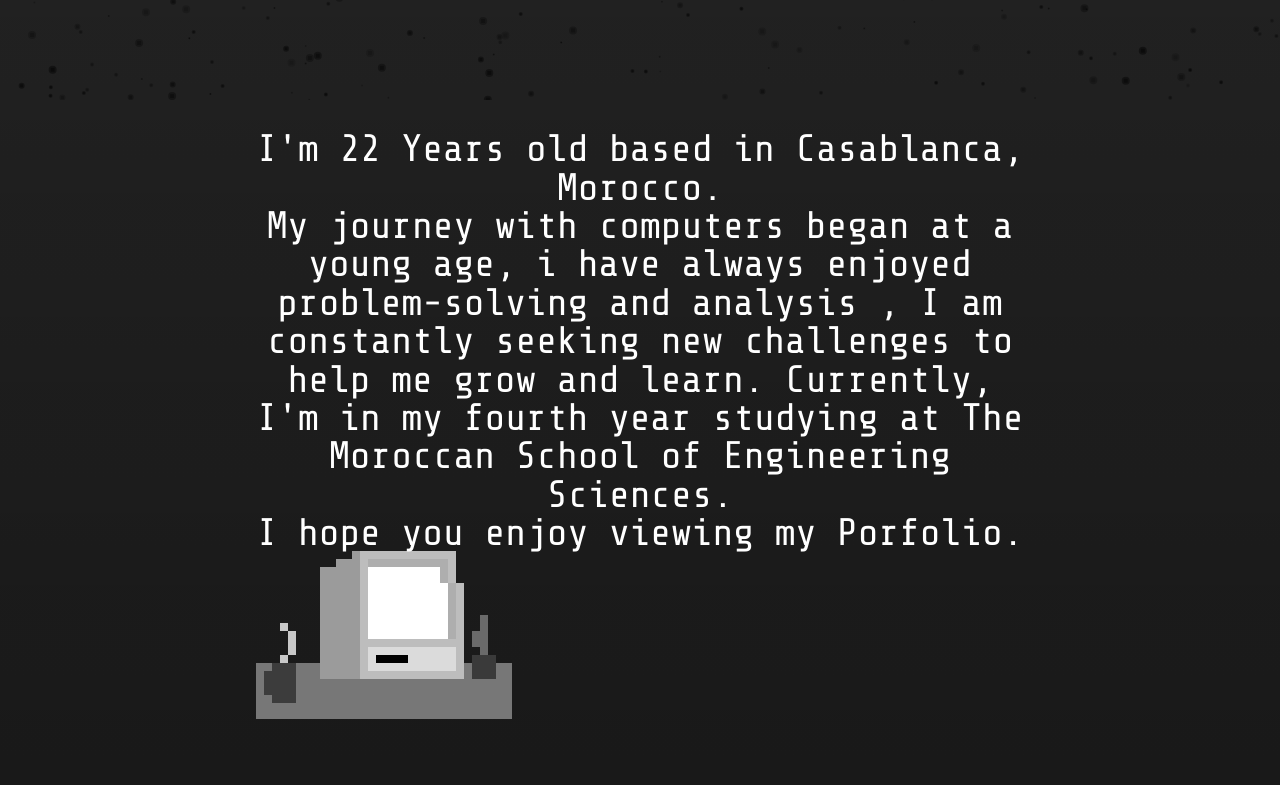
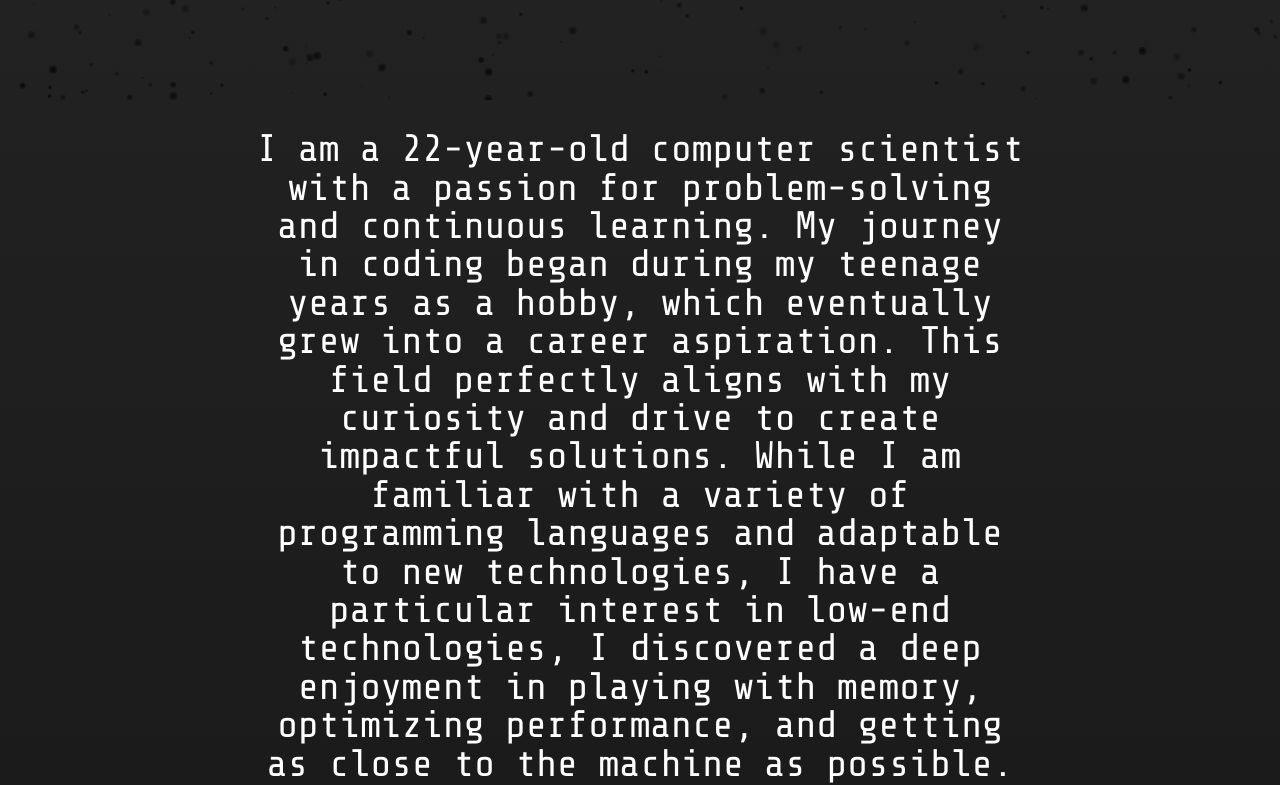
Before and after one commit to SalimAlaoui/SalimAlaoui.github.io, a plain HTML site: page index.html in a window 1280 px wide. Shown: the part 700-1485 px from the top of the page. Drawn offline with nearby package versions, Linux system fonts and the light colour scheme; a web font is replaced by a local one.

Commit message:
Update index.html

```diff
--- a/index.html
+++ b/index.html
@@ -41,9 +41,13 @@
     </span>
     </div>
   <div id="about">
-    <p>I'm 22 Years old based in Casablanca, Morocco.<br>
-      My journey with computers began at a young age, i have always enjoyed problem-solving and analysis , I am constantly seeking new challenges to help me grow and learn.
-      Currently, I'm in my fourth year studying at The Moroccan School of Engineering Sciences.
+    <p>I am a 22-year-old computer scientist with a passion for problem-solving and continuous learning. My journey in coding began during my teenage years as a hobby, which eventually grew into a career aspiration.
+
+This field perfectly aligns with my curiosity and drive to create impactful solutions.
+
+While I am familiar with a variety of programming languages and adaptable to new technologies, I have a particular interest in low-end technologies, I discovered a deep enjoyment in playing with memory, optimizing performance, and getting as close to the machine as possible.
+
+I enjoy the challenge of optimizing and innovating within resource-constrained environments, which allows me to push the boundaries of efficiency and creativity.
       <br>I hope you enjoy viewing my Porfolio.</p>
   </div>
   <div id="works">
```
